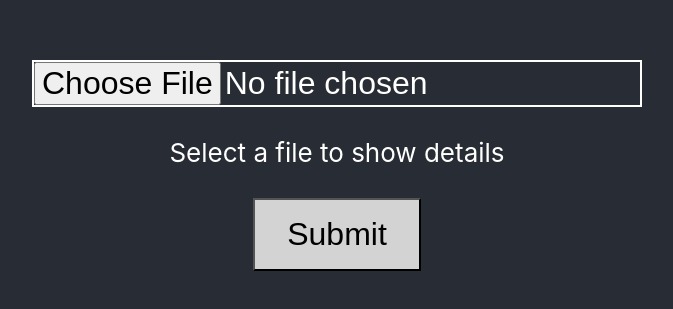
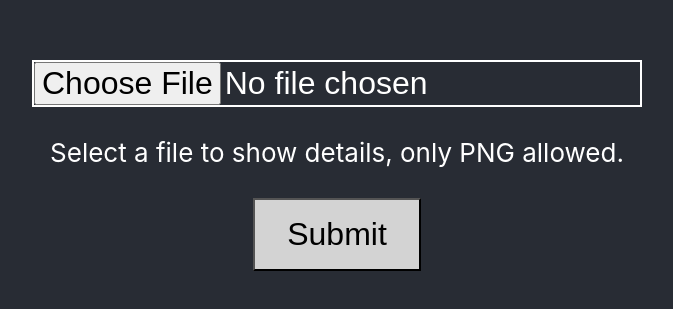
Before and after one commit to NickGatti/imagegalleryfront, a React (Create React App) app: page / in a window 1280 px wide. Shown: the part 1043-1352 px from the top of the page, without its empty margins (303-976 px from the left). Built offline with nearby package versions, Linux system fonts and the light colour scheme; no server answers.

Commit message:
missing a folder not existing on aws

```diff
--- a/src/Components/ImageUpload.js
+++ b/src/Components/ImageUpload.js
@@ -51,7 +51,7 @@ export const ImageUpload = ({setFileSubmitted}) => {
 					</p>
 				</div>
 			) : (
-				<p>Select a file to show details</p>
+				<p>Select a file to show details, only PNG allowed.</p>
 			)}
 			<div>
 				<button className='submitButton' disabled={submitDisabled} onClick={handleSubmission}>Submit</button>
```
